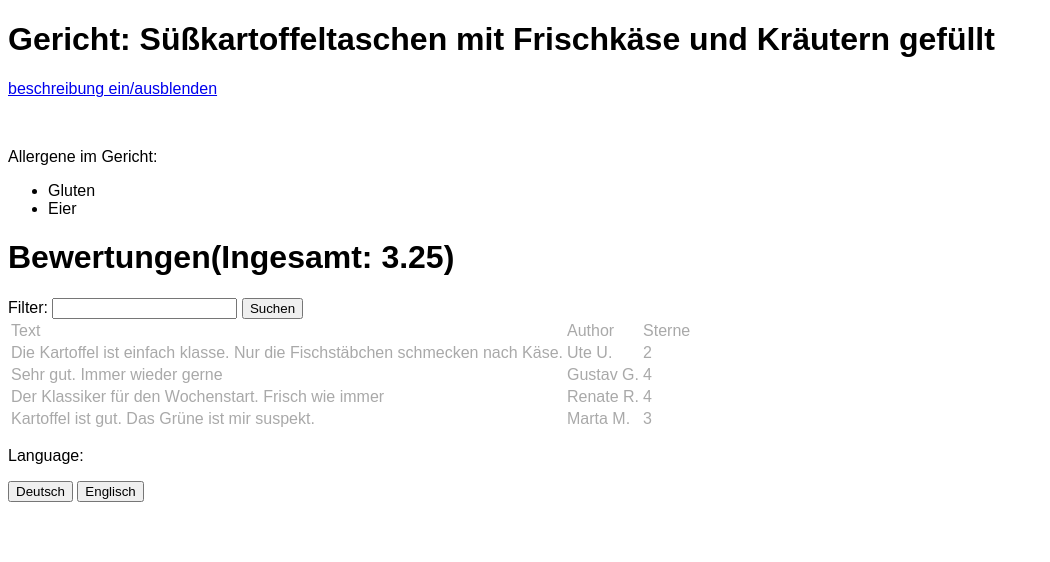
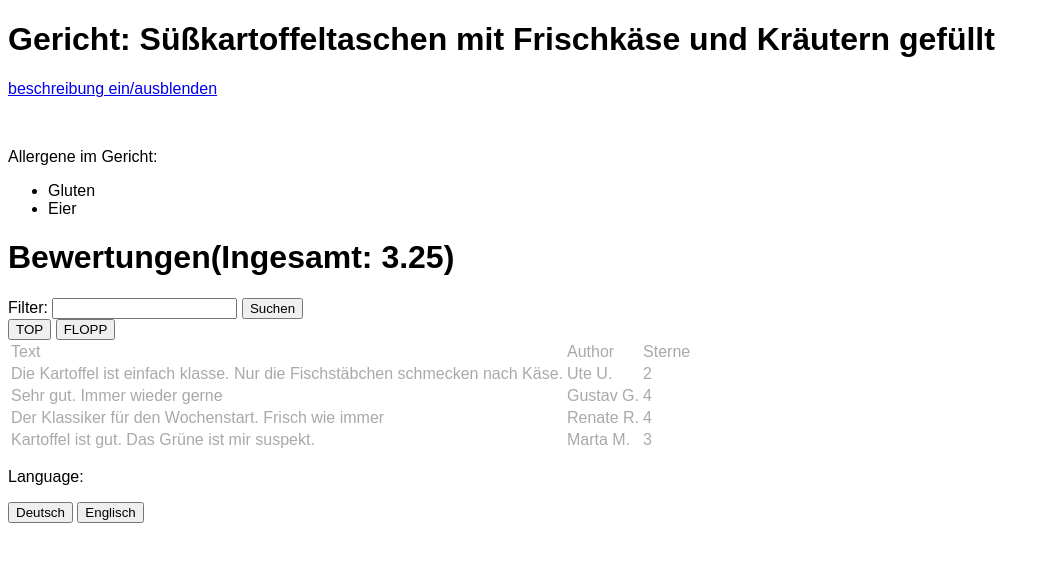
Before and after one commit to FDims/DBWT-Praktikum, a PHP site: page /meal.php in a window 1280 px wide. Shown: the top 562 px of the page, without its empty margins (0-1050 px from the left). Run offline with PHP 8.4, Linux system fonts and the light colour scheme.

Commit message:
Aufgabe 3 update 2.11.2022

```diff
--- a/M2/Beispiele/meal.php
+++ b/M2/Beispiele/meal.php
@@ -74,6 +74,16 @@ $en = [
 
 $showRatings = [];
 $searchTerm='';
+$TopStars=0;
+$FloppStars=99;
+foreach($ratings as $rating){
+    if($rating['stars']>$TopStars){
+        $TopStars=$rating['stars'];
+    }
+    if($rating['stars']<$FloppStars){
+        $FloppStars=$rating['stars'];
+    }
+}
 if (!empty($_GET[GET_PARAM_SEARCH_TEXT])) {
     $searchTerm = $_GET[GET_PARAM_SEARCH_TEXT];
     foreach ($ratings as $rating) {
@@ -88,7 +98,19 @@ if (!empty($_GET[GET_PARAM_SEARCH_TEXT])) {
             $showRatings[] = $rating;
         }
     }
-} else {
+} else if(!empty($_GET['TOP'])){
+    foreach($ratings as $rating){
+        if($rating['stars']==$TopStars){
+            $showRatings[] = $rating;
+        }
+    }
+}else if(!empty($_GET['FLOPP'])){
+    foreach($ratings as $rating) {
+        if ($rating['stars'] == $FloppStars) {
+            $showRatings[] = $rating;
+        }
+    }
+}else{
     $showRatings = $ratings;
 }
 
@@ -165,6 +187,10 @@ if(!empty($_POST['de'])){
             <input id="search_text" type="text" name="search_text" value="<?php echo $filter?>">
             <input type="submit" value="<?php echo $sprache['suchen']?>">
         </form>
+        <form method="get">
+            <input type="submit" value="TOP" name="TOP">
+            <input type="submit" value="FLOPP" name="FLOPP">
+        </form>
         <table class="rating">
             <thead>
             <tr>
```
